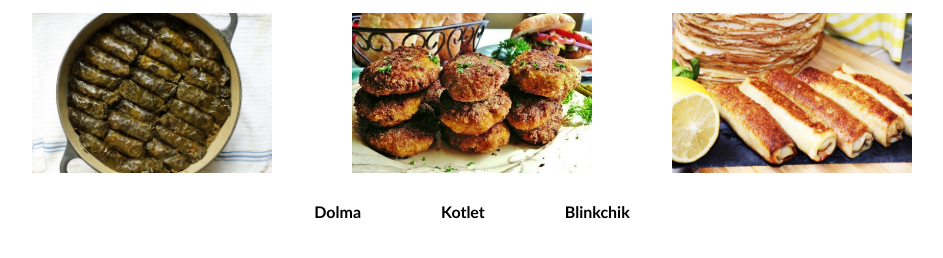
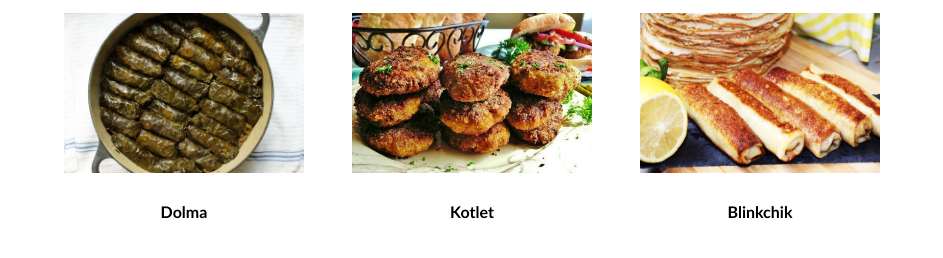
Before and after one commit to ibwsvillo/odin-recipes, a plain HTML site: page index.html in a window 1280 px wide. Shown: the part 42-300 px from the top of the page, without its empty margins (168-1111 px from the left). Drawn offline with Linux system fonts and the light colour scheme.

Commit message:
alignment adjustments to names of recipes and images

```diff
--- a/index.html
+++ b/index.html
@@ -10,6 +10,7 @@
 
     <div id="home-container">
         <h1 class="home-h1">Odin Recipes</h1>
+        <div class="home-content">
             <ol class="home-ol">
                 <li>
                     <a href="./recipes/dolma.html" target="_blank" rel="noopener noreferrer"><img src=images/dolma.jpg></a>
@@ -21,12 +22,15 @@
                     <a href="./recipes/blinkchik.html" target="_blank" rel="noopener noreferrer"><img src=images/blinchik.jpg></a>
                 </li>
             </ol>
+        </div>
+        <div class="home-content">
             <ol class="home-ol-names">
                 <li><h4>Dolma</h4></li>
                 <li><h4>Kotlet</h4></li>
                 <li><h4>Blinkchik</h4></li>
             </ol>
         </div>
+    </div>
 
 </body>
 </html>
--- a/styles.css
+++ b/styles.css
@@ -12,8 +12,6 @@
 }
 
 #home-container {
-    /* text-align: left; */
-    /* margin: 0px auto; */
     display: flex;
     flex-direction: column;
     justify-content: center;
@@ -21,25 +19,17 @@
     gap: 1rem;
 }
 
-/* .home-h1 {
-    margin-bottom: 5px;
-    text-align: center;
-} */
-
 ol {
-    /* margin: 0px auto;
-    text-align: center; */
     list-style: none;
     display: flex;
     justify-content: space-between;
     align-items: center;
-    gap: 5rem;
+    gap: 3rem;
 }
 
-.recipe-title {
-    color: pink;
+.home-ol-names h4 {
+    width: 15rem;
     text-align: center;
-    margin-bottom: 10px;
 }
 
 img {
```
Lines whose indentation alone changed are shown as unchanged.
